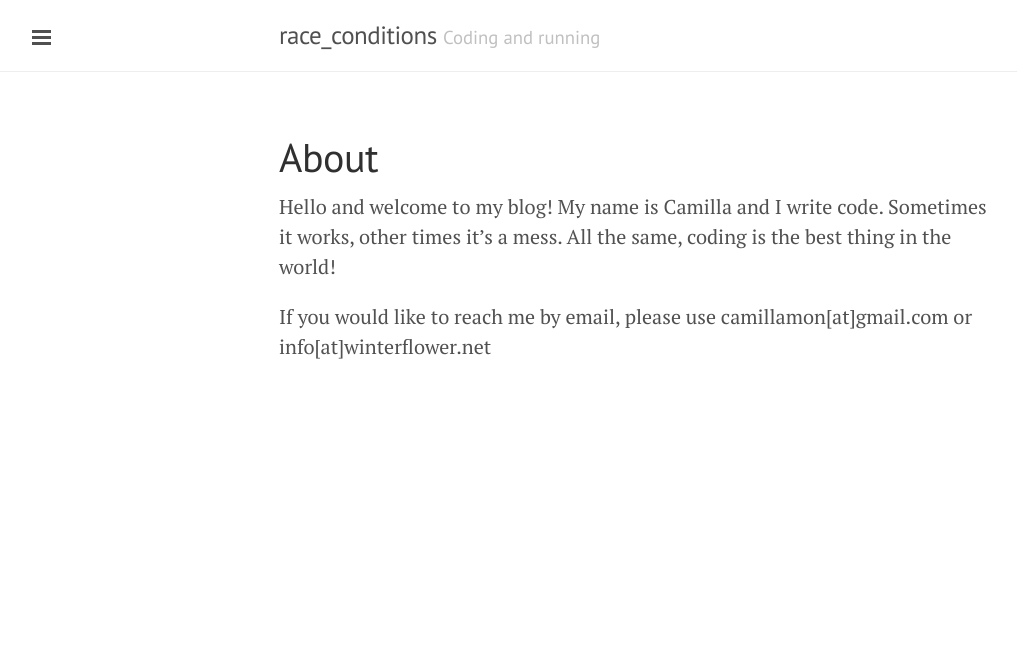
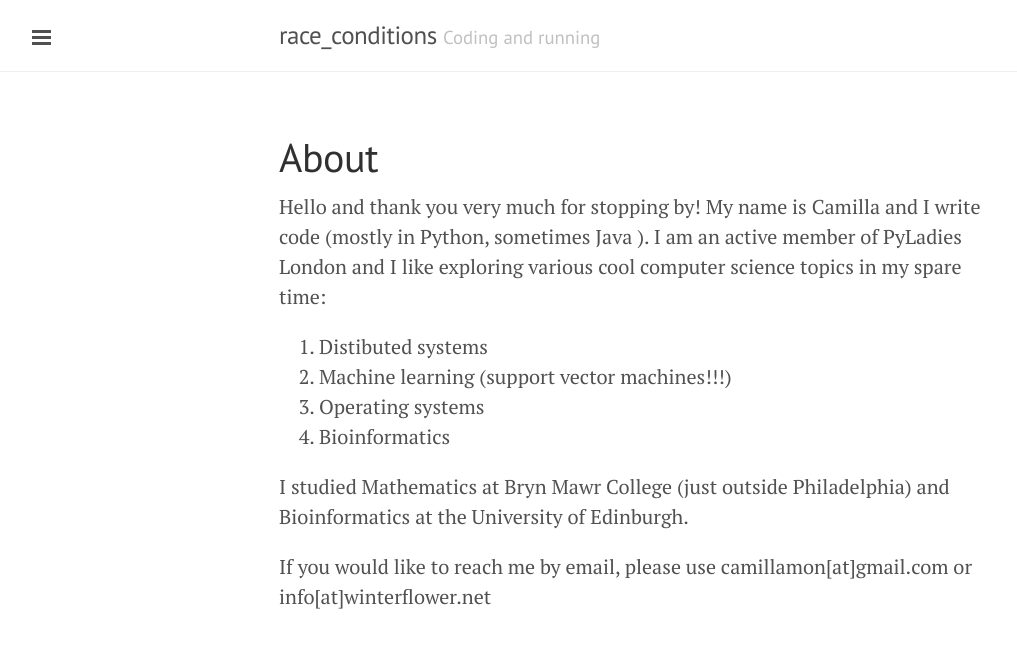
Before and after one commit to Winterflower/winterflower.github.io, a Jekyll site: the page built from about.md, in a window 1280 px wide. Shown: the top 648 px of the page, without its empty margins (1-1018 px from the left). Built offline with Jekyll 4.4.1, drawn with Linux system fonts in a browser that asks for light colours; Markdown is read by kramdown in place of the engine named in the settings.

Commit message:
about.md

```diff
--- a/about.md
+++ b/about.md
@@ -3,9 +3,19 @@ layout: page
 title: About
 ---
 
-Hello and welcome to my blog!
-My name is Camilla and I write code. Sometimes it works, other times
-it's a mess. All the same, coding is the best thing in the world!
+Hello and thank you very much for stopping by!
+My name is Camilla and I write code (mostly in Python, sometimes Java ).
+I am an active member of PyLadies London and I like exploring various cool computer science
+topics in my spare time:
+
+1. Distibuted systems
+2. Machine learning (support vector machines!!!)
+3. Operating systems
+4. Bioinformatics
+
+I studied Mathematics at Bryn Mawr College (just outside Philadelphia)
+and Bioinformatics at the University of Edinburgh.
+
 
 If you would like to reach me by email, please use
 camillamon[at]gmail.com
```
